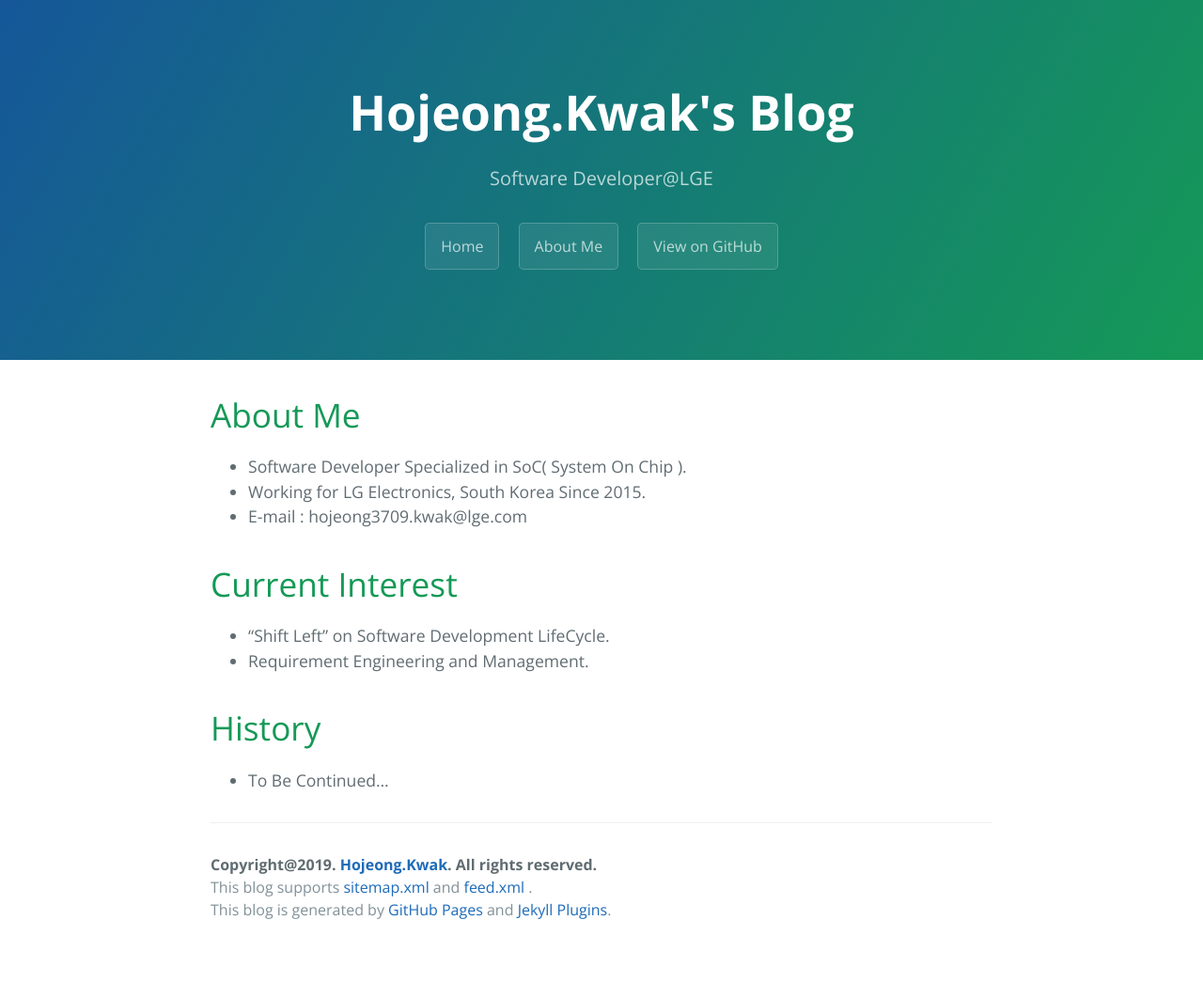
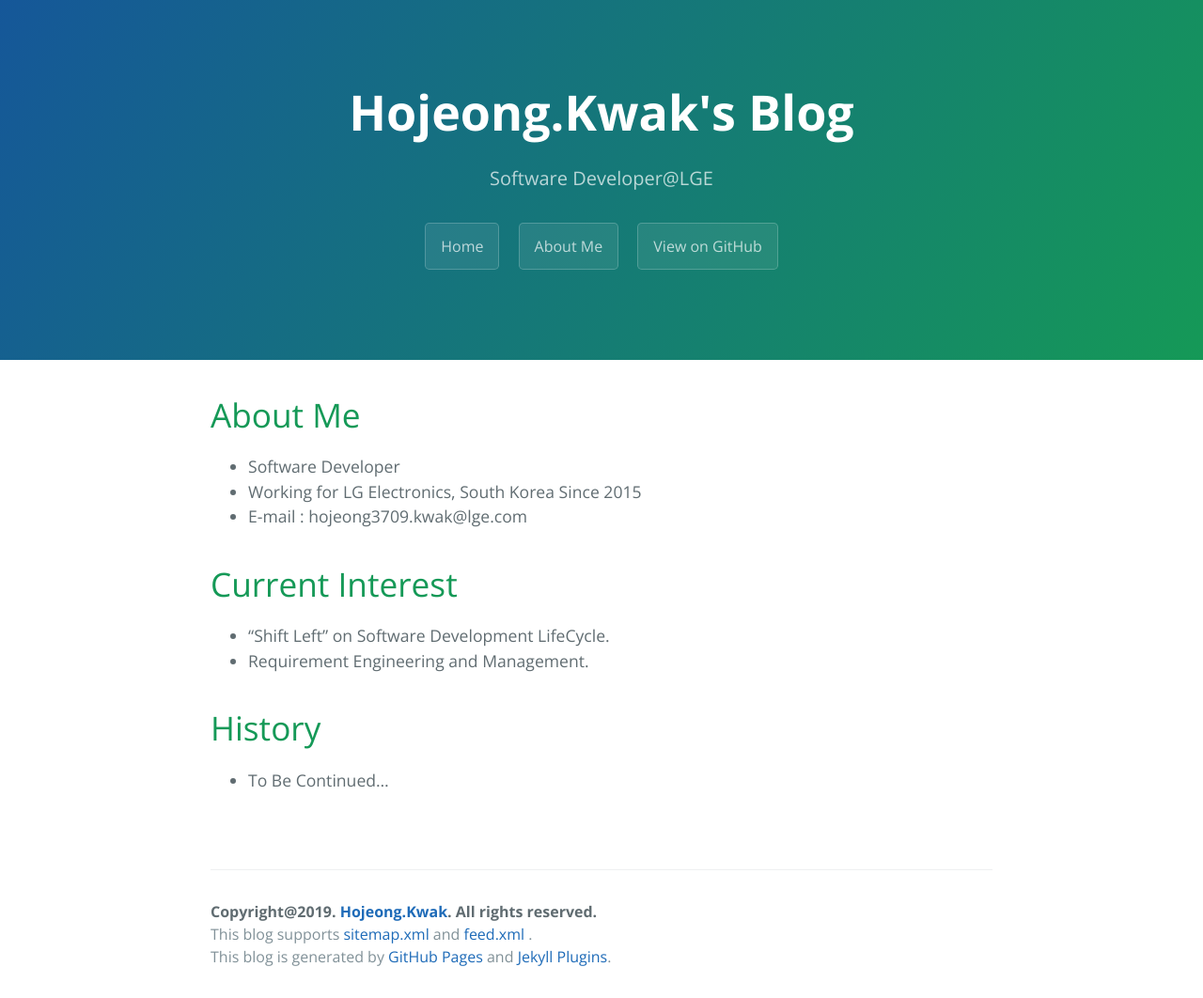
Before and after one commit to hojeong3709/hojeong3709.github.io, a Jekyll site: the page built from about.md, in a window 1280 px wide. Shown: the whole page at 94% size. Built offline with Jekyll 4.4.1, drawn with Linux system fonts in a browser that asks for light colours; before the commit the page ends 1012 px from its top, so only the background shows below that.

Commit message:
blog layout update

```diff
--- a/_includes/page-comment.html
+++ b/_includes/page-comment.html
@@ -18,4 +18,4 @@ s.setAttribute('data-timestamp', +new Date());
 </script>
 <noscript>Please enable JavaScript to view the <a href="https://disqus.com/?ref_noscript">comments powered by Disqus.</a>
 </noscript>
-<script id="dsq-count-scr" src="//hojeong-kwaks-blog.disqus.com/count.js" async/>
+<script id="dsq-count-scr" src="//hojeong-kwaks-blog.disqus.com/count.js" async/></script>
--- a/_layouts/common.html
+++ b/_layouts/common.html
@@ -11,6 +11,10 @@
 
 			{{ content }}
 
+		</section>
+
+		<section class="main-content">
+
 			{% include page-footer.html %}
 
 		</section>
--- a/about.md
+++ b/about.md
@@ -5,8 +5,8 @@ permalink: /about/
 ---
 
 # About Me
-- Software Developer Specialized in SoC( System On Chip ).
-- Working for LG Electronics, South Korea Since 2015.
+- Software Developer
+- Working for LG Electronics, South Korea Since 2015
 - E-mail : hojeong3709.kwak@lge.com
 
 # Current Interest
```
Also changed, not shown: _layouts/common-comment.html (+8 -0 lines).
